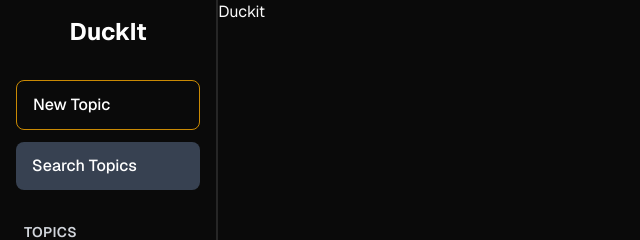
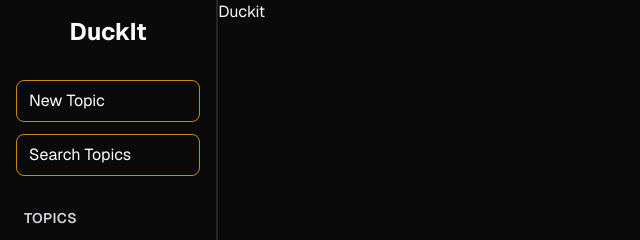
Before and after one commit to nicoletanyt/DuckIt, a Next.js app: page / in a window 1280 px wide. Shown: the top 240 px of the page, without its empty margins (0-640 px from the left). Built offline with nearby package versions, Linux system fonts and the light colour scheme; no server answers; the database is empty.

Commit message:
Add detailed topic page

```diff
--- /dev/null
+++ b/app/t/[topicId]/page.tsx
@@ -0,0 +1,13 @@
+export default async function TopicDetailedPage({
+  params,
+}: {
+  params: Promise<{ topicId: string }>;
+}) {
+  const { topicId } = await params;
+
+  return (
+    <div>
+      <h1>Topic: {topicId}</h1>
+    </div>
+  );
+}
--- a/components/side-bar/index.tsx
+++ b/components/side-bar/index.tsx
@@ -17,10 +17,10 @@ export default async function Sidebar() {
       </div>
 
       <div className="space-y-3 mb-8">
-        <button className="w-full py-3 px-4 hover:bg-neutral-900 border-[1px] border-yellow-600 rounded-lg font-medium transition-colors text-left">
+        <button className="w-full py-2 px-3 hover:bg-neutral-900 border-[1px] border-yellow-600 rounded-lg transition-colors text-left">
           New Topic
         </button>
-        <button className="w-full py-3 px-4 bg-gray-700 hover:bg-gray-600 rounded-lg font-medium transition-colors text-left">
+        <button className="w-full py-2 px-3 hover:bg-neutral-900 border-[1px] border-yellow-600 rounded-lg transition-colors text-left">
           Search Topics
         </button>
       </div>
```
